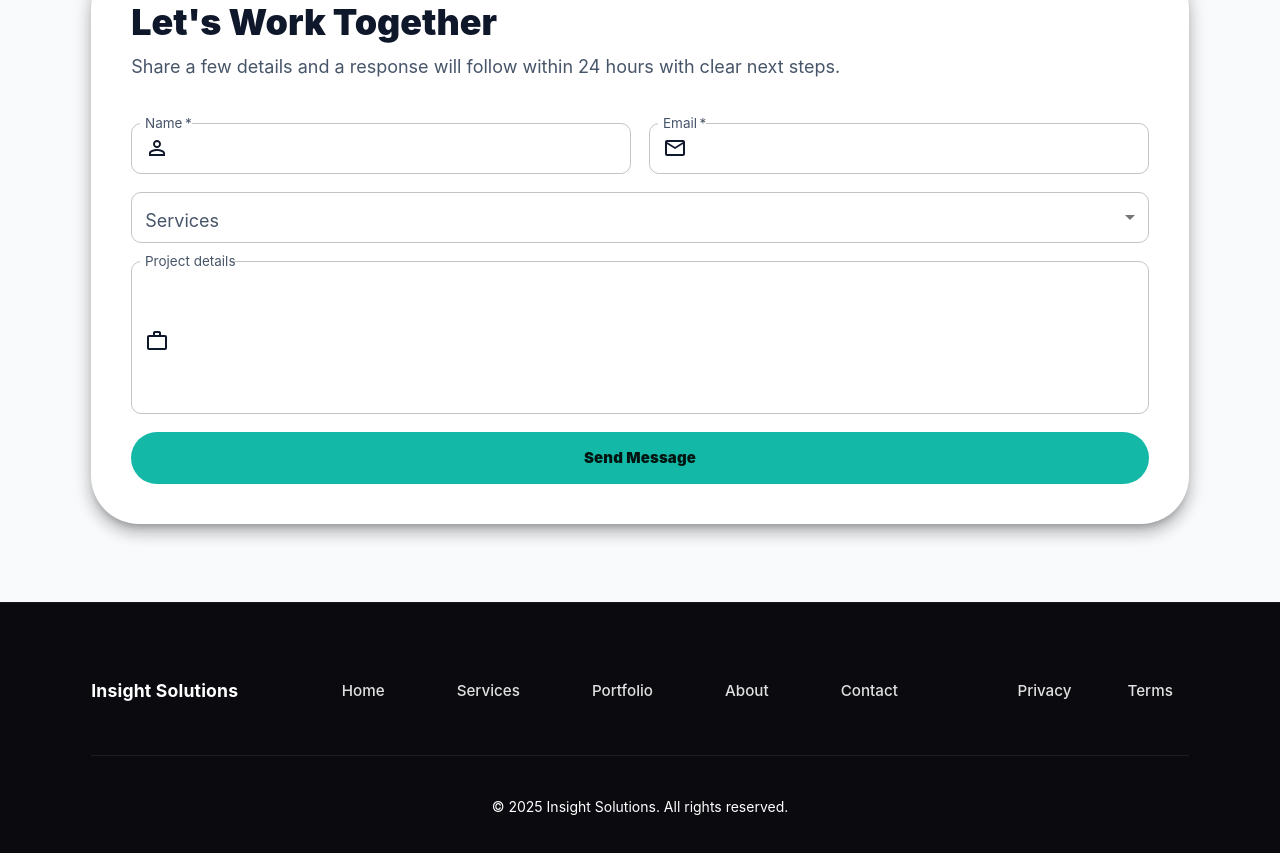
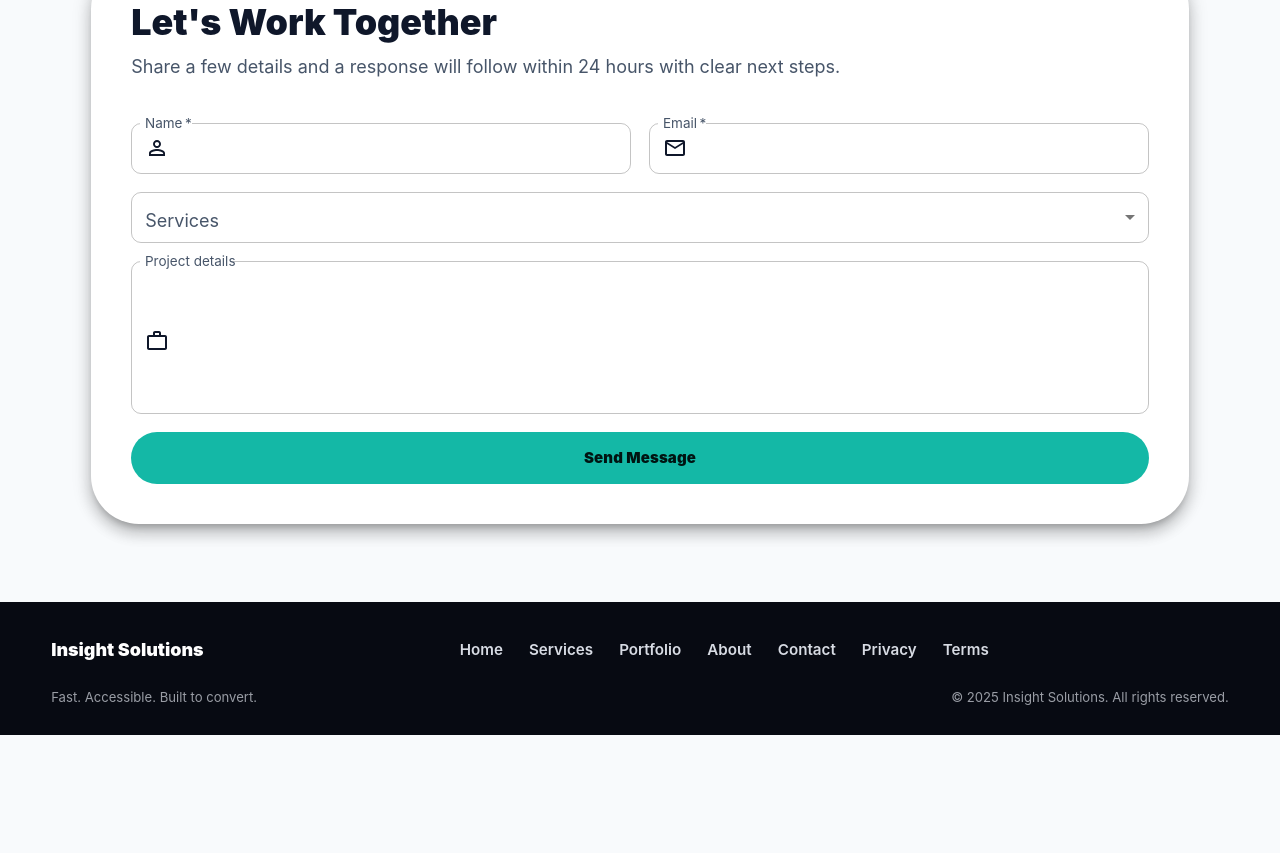
Before and after one commit to nicholemcgrew/insight-solutions, a React (Vite) app: page / in a window 1280 px wide. Shown: the part 3295-4148 px from the top of the page. After the commit the page ends 4030 px from the top, so only its background shows below. Built offline with nearby package versions, Linux system fonts and the light colour scheme; the HTML template or start-up script is replaced by a standard one.

Commit message:
fixed footer

```diff
--- a/src/components/sections/Footer.tsx
+++ b/src/components/sections/Footer.tsx
@@ -5,7 +5,6 @@ import {
   Typography,
   Link as MuiLink,
   Stack,
-  Divider,
 } from "@mui/material";
 import { NavLink, useLocation, useNavigate } from "react-router-dom";
 import navItemsData from "../../data/navItemsData.json";
@@ -46,24 +45,23 @@ const Footer = () => {
   };
 
   const linkSx = {
+    minHeight: 44,
     display: "inline-flex",
     alignItems: "center",
     justifyContent: "center",
-    minHeight: 48,
-    minWidth: 48,
-    px: 2,
-    mx: -1,
-    borderRadius: 1,
-    color: "#e0e0e0",
+    px: 1.25,
+    borderRadius: 999,
+    color: "#D7DBE3",
     fontSize: "0.95rem",
-    fontWeight: 500,
+    fontWeight: 600,
     textDecoration: "none",
-    transition: "all 0.2s ease",
+    whiteSpace: "nowrap",
+    transition: "background-color 150ms ease, color 150ms ease",
     "&:hover": {
-      color: "#ffffff",
+      color: "#FFFFFF",
       bgcolor: "rgba(255,255,255,0.08)",
     },
-  };
+  } as const;
 
   const FooterLink = ({ item }: { item: NavItem }) => {
     const isRoute = item.to.startsWith("/");
@@ -93,43 +91,45 @@ const Footer = () => {
     <Box
       component="footer"
       sx={{
-        bgcolor: "#0a0a0f",
-        borderTop: "1px solid rgba(255,255,255,0.05)",
-        py: { xs: 6, md: 8 },
-        color: "#e0e0e0",
+        bgcolor: "#070A12",
+        color: "#D7DBE3",
+        py: { xs: 2.5, sm: 3.25 },
       }}
     >
-      <Container maxWidth="lg">
+      <Container maxWidth="xl">
+        <Stack spacing={1.75}>
           <Stack
             direction={{ xs: "column", md: "row" }}
-          alignItems="center"
+            alignItems={{ xs: "flex-start", md: "center" }}
             justifyContent="space-between"
-          spacing={{ xs: 4, md: 3 }}
+            spacing={{ xs: 1.25, md: 2 }}
           >
             <Typography
               sx={{
-              fontWeight: 700,
-              fontSize: "1.1rem",
-              letterSpacing: "0.01em",
-              color: "#ffffff",
+                fontWeight: 950,
+                fontSize: "1.12rem",
+                color: "#FFFFFF",
+                lineHeight: 1.1,
+                whiteSpace: "nowrap",
               }}
             >
               Insight Solutions
             </Typography>
 
             <Stack
+              component="nav"
+              aria-label="Footer navigation"
               direction="row"
               alignItems="center"
-            spacing={{ xs: 3, sm: 4, md: 5 }}
+              justifyContent={{ xs: "flex-start", md: "center" }}
               flexWrap="wrap"
-            justifyContent="center"
+              gap={{ xs: 0.5, sm: 0.75 }}
+              sx={{ flex: 1, px: { md: 2 }, minWidth: 0 }}
             >
               {navLinks.map((item) => (
                 <FooterLink key={item.label} item={item} />
               ))}
-          </Stack>
 
-          <Stack direction="row" spacing={3} alignItems="center">
               <MuiLink component={NavLink} to="/privacy" sx={linkSx}>
                 Privacy
               </MuiLink>
@@ -139,18 +139,21 @@ const Footer = () => {
             </Stack>
           </Stack>
 
-        <Divider sx={{ my: 5, borderColor: "rgba(255,255,255,0.08)" }} />
+          <Stack
+            direction={{ xs: "column", md: "row" }}
+            alignItems={{ xs: "flex-start", md: "center" }}
+            justifyContent="space-between"
+            spacing={{ xs: 0.75, md: 1 }}
+          >
+            <Typography sx={{ fontSize: "0.82rem", opacity: 0.7 }}>
+              Fast. Accessible. Built to convert.
+            </Typography>
 
-        <Typography
-          variant="body2"
-          align="center"
-          sx={{
-            color: "#ffffff",
-            fontSize: "0.875rem",
-          }}
-        >
+            <Typography sx={{ fontSize: "0.82rem", opacity: 0.7 }}>
               © {currentYear} Insight Solutions. All rights reserved.
             </Typography>
+          </Stack>
+        </Stack>
       </Container>
     </Box>
   );
```
Lines whose indentation alone changed are shown as unchanged.
